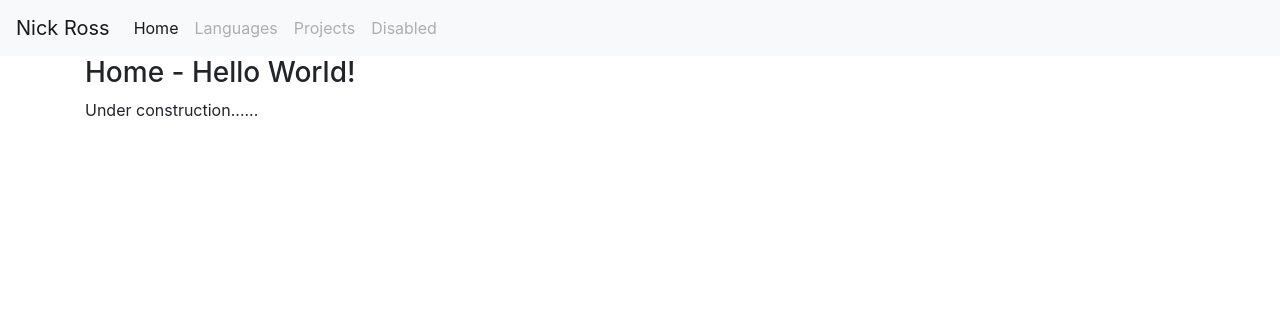
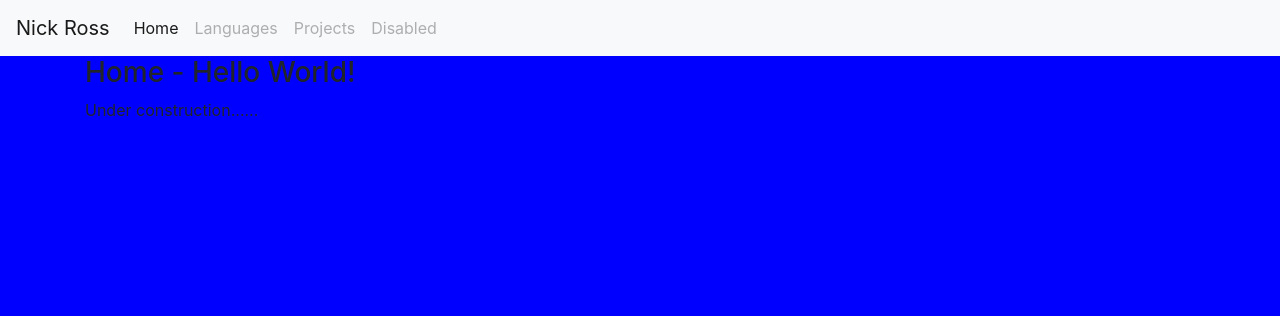
Before and after one commit to codecampNick/MySite2, a Django app: page / in a window 1280 px wide. Shown: the top 316 px of the page. Run offline with Django 3.2, Linux system fonts and the light colour scheme; some libraries are stand-ins or nearby versions.

Commit message:
Adding static

```diff
--- /dev/null
+++ b/static/css/site.css
@@ -0,0 +1,3 @@
+body{
+    background-color: blue;
+}
--- a/templates/index.html
+++ b/templates/index.html
@@ -8,6 +8,8 @@
     <!-- Bootstrap CSS -->
     <link rel="stylesheet" href="https://stackpath.bootstrapcdn.com/bootstrap/4.3.1/css/bootstrap.min.css"
           integrity="sha384-ggOyR0iXCbMQv3Xipma34MD+dH/1fQ784/j6cY/iJTQUOhcWr7x9JvoRxT2MZw1T" crossorigin="anonymous">
+    {% load static %}
+    <link rel="stylesheet" type="text/css" href="{% static 'css/site.css' %}" />
 
     <title>Nick's Home</title>
 </head>
```
